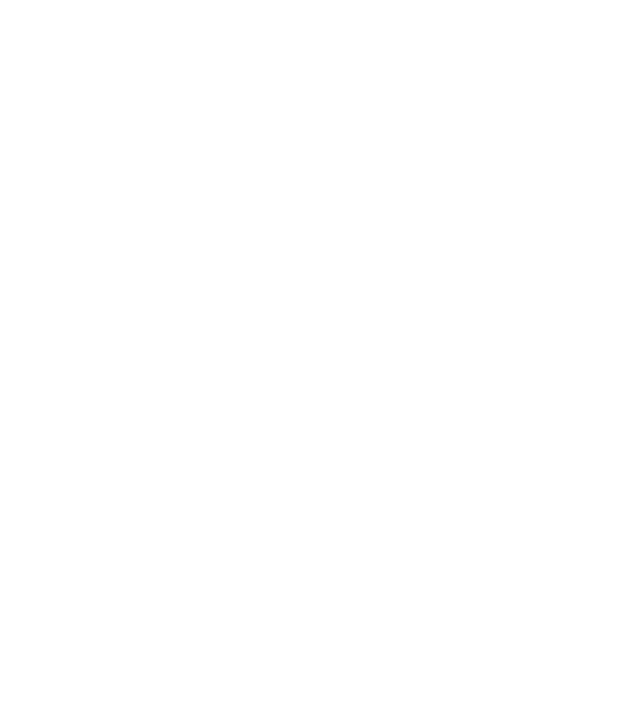
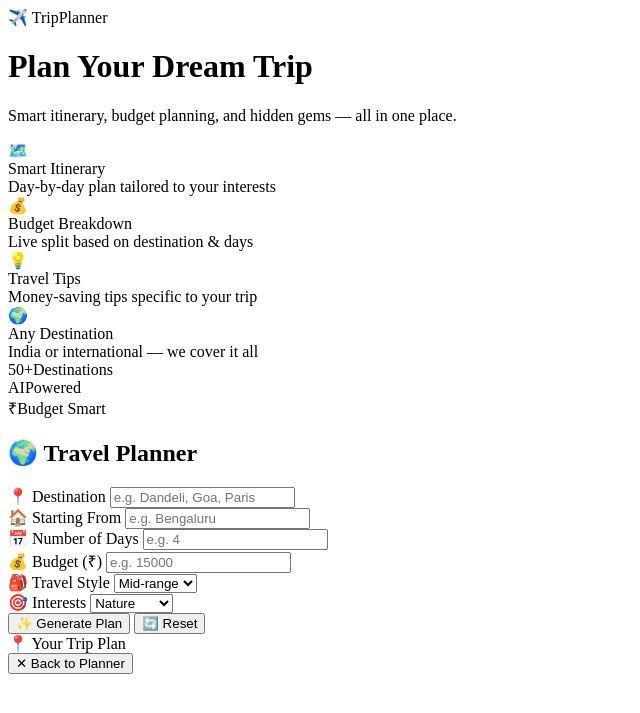
Before and after one commit to Goniswamy/kalpaithon-hackathon, a Flask app: page / in a window 1280 px wide. Before the commit the part shown is empty. Shown: the top 713 px of the page, without its empty margins (0-640 px from the left). Run offline with Flask 3, Linux system fonts and the light colour scheme.

Commit message:
Add HTML structure for Smart Travel Planner

```diff
--- a/hack cipher/templates/index.html
+++ b/hack cipher/templates/index.html
@@ -0,0 +1,134 @@
+<!DOCTYPE html>
+<html>
+<head>
+    <title>Smart Travel Planner</title>
+    <link href="https://fonts.googleapis.com/css2?family=Poppins:wght@300;400;600&display=swap" rel="stylesheet">
+    <link rel="stylesheet" href="/static/style.css">
+</head>
+
+<body>
+<div class="main">
+
+    <!-- LEFT PANEL -->
+    <div class="left">
+        <div class="left-top">
+            <div class="logo">✈️ TripPlanner</div>
+            <h1>Plan Your <span>Dream Trip</span></h1>
+            <p>Smart itinerary, budget planning, and hidden gems — all in one place.</p>
+        </div>
+
+        <div class="left-features">
+            <div class="feature-card">
+                <div class="feature-icon">🗺️</div>
+                <div>
+                    <div class="feature-title">Smart Itinerary</div>
+                    <div class="feature-desc">Day-by-day plan tailored to your interests</div>
+                </div>
+            </div>
+            <div class="feature-card">
+                <div class="feature-icon">💰</div>
+                <div>
+                    <div class="feature-title">Budget Breakdown</div>
+                    <div class="feature-desc">Live split based on destination & days</div>
+                </div>
+            </div>
+            <div class="feature-card">
+                <div class="feature-icon">💡</div>
+                <div>
+                    <div class="feature-title">Travel Tips</div>
+                    <div class="feature-desc">Money-saving tips specific to your trip</div>
+                </div>
+            </div>
+            <div class="feature-card">
+                <div class="feature-icon">🌍</div>
+                <div>
+                    <div class="feature-title">Any Destination</div>
+                    <div class="feature-desc">India or international — we cover it all</div>
+                </div>
+            </div>
+        </div>
+
+        <div class="left-bottom">
+            <div class="stat"><span class="stat-num">50+</span><span class="stat-label">Destinations</span></div>
+            <div class="stat-divider"></div>
+            <div class="stat"><span class="stat-num">AI</span><span class="stat-label">Powered</span></div>
+            <div class="stat-divider"></div>
+            <div class="stat"><span class="stat-num">₹</span><span class="stat-label">Budget Smart</span></div>
+        </div>
+    </div>
+
+    <!-- RIGHT PANEL -->
+    <div class="right">
+
+        <!-- FORM centered -->
+        <div class="form-section">
+            <h2>🌍 Travel Planner</h2>
+
+            <div class="form-grid">
+                <div class="input-group">
+                    <label>📍 Destination</label>
+                    <input id="destination" placeholder="e.g. Dandeli, Goa, Paris">
+                </div>
+                <div class="input-group">
+                    <label>🏠 Starting From</label>
+                    <input id="start" placeholder="e.g. Bengaluru">
+                </div>
+                <div class="input-group">
+                    <label>📅 Number of Days</label>
+                    <input id="days" type="number" placeholder="e.g. 4">
+                </div>
+                <div class="input-group">
+                    <label>💰 Budget (₹)</label>
+                    <input id="budget" type="number" placeholder="e.g. 15000">
+                </div>
+                <div class="input-group">
+                    <label>🎒 Travel Style</label>
+                    <select id="style">
+                        <option>Budget</option>
+                        <option selected>Mid-range</option>
+                        <option>Luxury</option>
+                    </select>
+                </div>
+                <div class="input-group">
+                    <label>🎯 Interests</label>
+                    <select id="interests">
+                        <option>Nature</option>
+                        <option>Adventure</option>
+                        <option>Food</option>
+                        <option>Culture</option>
+                        <option>Nightlife</option>
+                    </select>
+                </div>
+            </div>
+
+            <div id="budgetBreakdown"></div>
+
+            <div class="btn-row">
+                <button id="btn" onclick="generatePlan()">✨ Generate Plan</button>
+                <button class="reset-btn" onclick="resetForm()">🔄 Reset</button>
+            </div>
+        </div>
+
+        <!-- ANIMATED TRAVEL STRIP at bottom -->
+        <div class="travel-strip">
+            <div class="strip-track" id="stripTrack">
+                <!-- filled by JS -->
+            </div>
+        </div>
+
+    </div>
+
+<!-- ✅ FULLSCREEN RESULT OVERLAY -->
+<div class="overlay" id="overlay">
+    <div class="overlay-header">
+        <div class="overlay-title" id="overlayTitle">📍 Your Trip Plan</div>
+        <div class="overlay-actions">
+            <button class="overlay-close" onclick="closeOverlay()">✕ Back to Planner</button>
+        </div>
+    </div>
+    <div class="overlay-body" id="overlayBody"></div>
+</div>
+
+<script src="/static/script.js"></script>
+</body>
+</html>
```
